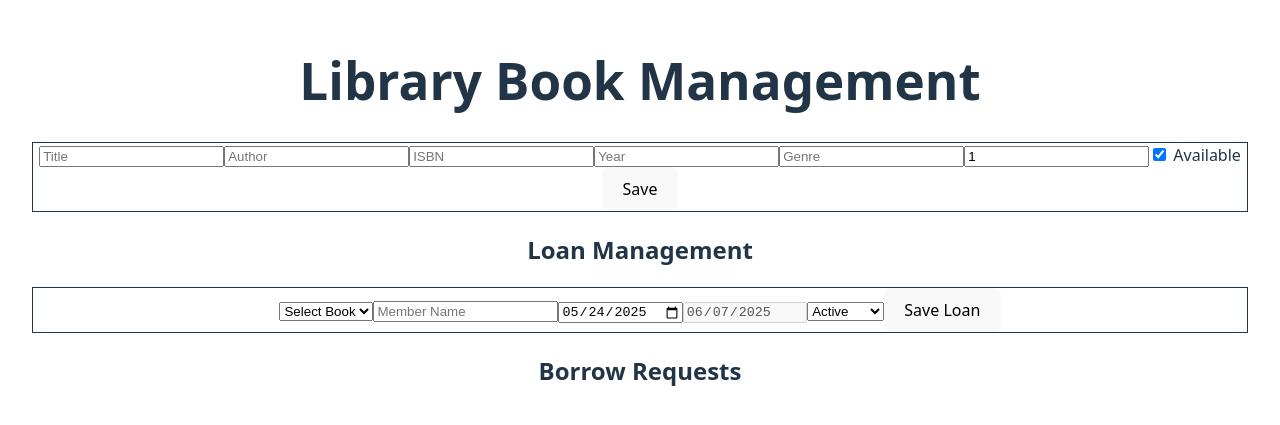
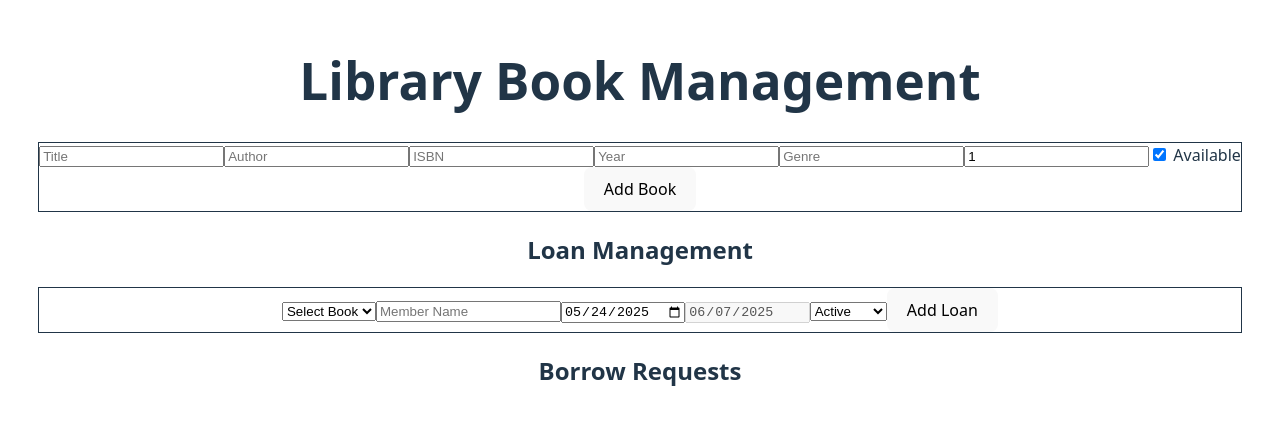
Before and after one commit to adriana-sufian/library-app, a React (Vite) app: page /librarian in a window 1280 px wide. Shown: the part 187-612 px from the top of the page. Built offline with nearby package versions, Linux system fonts and the light colour scheme.

Commit message:
<feat> librarian dashboard - separated buttons for creating list/loan, updating, canceling updates

```diff
--- a/src/components/BookForm.jsx
+++ b/src/components/BookForm.jsx
@@ -1,6 +1,6 @@
 import { useState, useEffect } from "react";
 
-export default function BookForm({ onSubmit, book }) {
+export default function BookForm({ onSubmit, book, onCancel }) {
   const [form, setForm] = useState({
     title: "",
     author: "",
@@ -50,7 +50,23 @@ export default function BookForm({ onSubmit, book }) {
       <label>
         <input type="checkbox" name="available" checked={form.available} onChange={handleChange} /> Available
       </label>
-      <button type="submit" className="bg-blue-500 text-white px-4 py-2">Save</button>
+      <div >
+        <button
+          type="submit"
+          className="bg-blue-500 text-white px-4 py-2 rounded hover:bg-blue-600"
+        >
+          {book ? 'Update' : 'Add Book'}
+        </button>
+        {book && (
+          <button
+            type="button"
+            onClick={onCancel}
+            className="bg-gray-500 text-white px-4 py-2 rounded hover:bg-gray-600"
+          >
+            Cancel
+          </button>
+        )}
+      </div>
     </form>
   );
 }
--- a/src/components/LoanForm.jsx
+++ b/src/components/LoanForm.jsx
@@ -1,6 +1,7 @@
 import { useState, useEffect } from "react";
 
-export default function LoanForm({ onSubmit, books, loan }) {
+export default function LoanForm({ onSubmit, books, loan , onCancel
+}) {
   const [form, setForm] = useState({
     bookId: "",
     memberName: "",
@@ -59,7 +60,21 @@ export default function LoanForm({ onSubmit, books, loan }) {
         <option>Returned</option>
         <option>Overdue</option>
       </select>
-      <button type="submit" className="bg-blue-500 text-white px-4 py-2">Save Loan</button>
+      <button
+      type="submit"
+      className="bg-blue-500 text-white px-4 py-2"
+      >
+        {loan ? 'Update' : 'Add Loan'}
+      </button>
+      {loan && (
+        <button
+          type="button"
+          onClick={onCancel}
+          className="bg-gray-500 text-white px-4 py-2 rounded hover:bg-gray-600"
+          >
+            Cancel
+          </button>
+      )}
     </form>
   );
 }
--- a/src/directories/LibrarianDashboard.jsx
+++ b/src/directories/LibrarianDashboard.jsx
@@ -41,15 +41,39 @@ export default function LibrarianDashboard() {
 
   const handleSaveLoan = (loan) => {
     let updated;
+    let isNewLoan = false;
+
     if (loan.id) {
+      // Editing existing loan
       updated = loans.map(l => l.id === loan.id ? loan : l);
     } else {
+      // Creating new loan
       loan.id = uuidv4();
       updated = [...loans, loan];
+      isNewLoan = true;
     }
+
     setLoans(updated);
     saveLoans(updated);
     setEditingLoan(null);
+
+    // Update book copies only for NEW loans with Active status
+    if (isNewLoan && loan.status === "Active") {
+      const updatedBooks = books.map(book => {
+        if (book.id === loan.bookId && book.copies > 0) {
+          const newCopies = book.copies - 1;
+          return {
+            ...book,
+            copies: newCopies,
+            available: newCopies > 0,
+          };
+        }
+        return book;
+      });
+
+      setBooks(updatedBooks);
+      saveBooks(updatedBooks);
+    }
   };
 
   const handleDeleteLoan = (id) => {
@@ -137,13 +161,17 @@ const handleApproveRequest = (request) => {
   localStorage.setItem("borrowRequests", JSON.stringify(updatedRequests));
 };
 
+  // edit , cancel list
+  const handleCancelEdit = () => setEditingBook(null);
+  const handleCancelLoanEdit = () => setEditingLoan(null);
+
 return (
   <div className="max-w-2xl mx-auto p-4">
     <h1 className="text-2xl font-bold mb-4">Library Book Management</h1>
-    <BookForm onSubmit={handleSave} book={editingBook} />
+    <BookForm onSubmit={handleSave} book={editingBook} onCancel={handleCancelEdit}/>
     <BookList books={books} onEdit={handleEdit} onDelete={handleDelete} />
     <h2 className="text-xl font-semibold mt-8 mb-2">Loan Management</h2>
-    <LoanForm onSubmit={handleSaveLoan} books={books} loan={editingLoan} />
+    <LoanForm onSubmit={handleSaveLoan} books={books} loan={editingLoan} onCancel={handleCancelLoanEdit}/>
     <LoanList loans={loans} books={books} onEdit={setEditingLoan} onDelete={handleDeleteLoan} onReturn={handleReturnLoan} />
     <h2 className="text-xl font-semibold mt-8 mb-2">Borrow Requests</h2>
     {requests.map((req) => (
```
